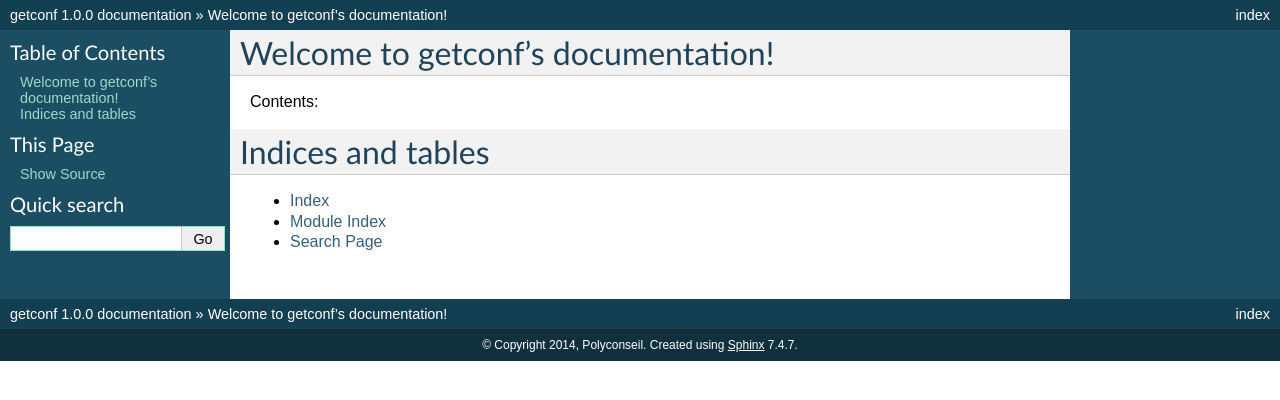
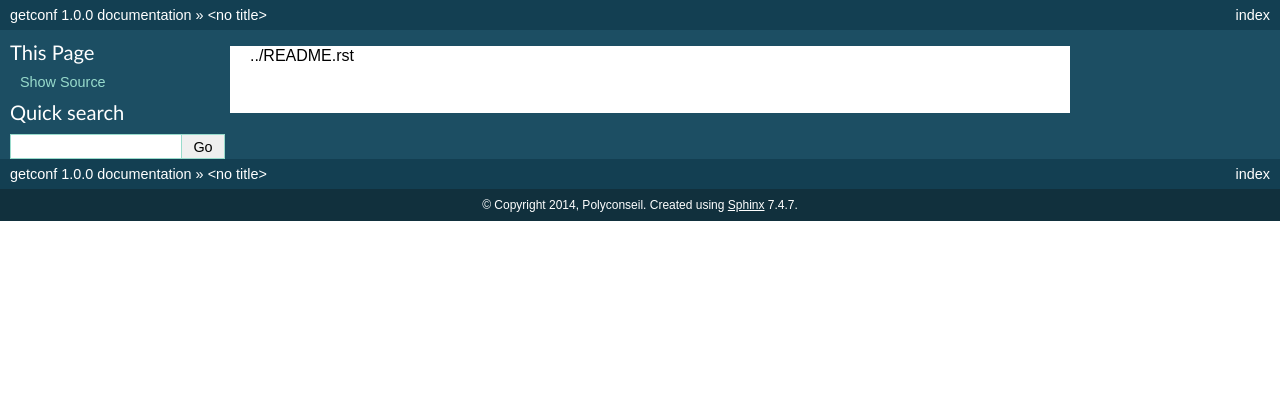
Before and after one commit to Polyconseil/getconf, a Sphinx documentation site: the page built from docs/index.rst, in a window 1280 px wide. Shown: the top 400 px of the page. Built offline with Sphinx 7.4.7, drawn with Linux system fonts in a browser that asks for light colours.

Commit message:
Better docs.

```diff
--- a/docs/index.rst
+++ b/docs/index.rst
@@ -1,21 +1 @@
-.. getconf documentation master file, created by
-   sphinx-quickstart on Sun Apr 13 14:24:41 2014.
-   You can adapt this file completely to your liking, but it should at least
-   contain the root `toctree` directive.
-
-Welcome to getconf's documentation!
-=====================================
-
-Contents:
-
-.. toctree::
-   :maxdepth: 2
-
-
-
-Indices and tables
-==================
-
-* :ref:`genindex`
-* :ref:`modindex`
-* :ref:`search`
+../README.rst
```
Also changed, not shown: README.rst (+16 -0 lines), 1 other file.
